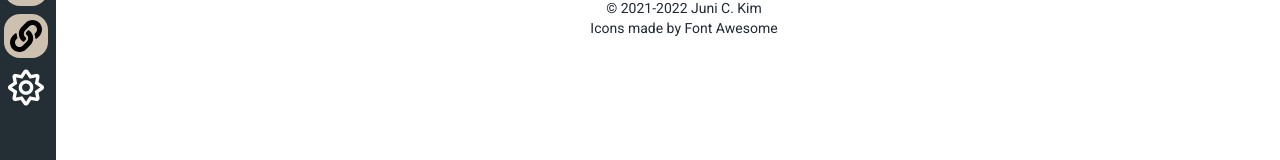
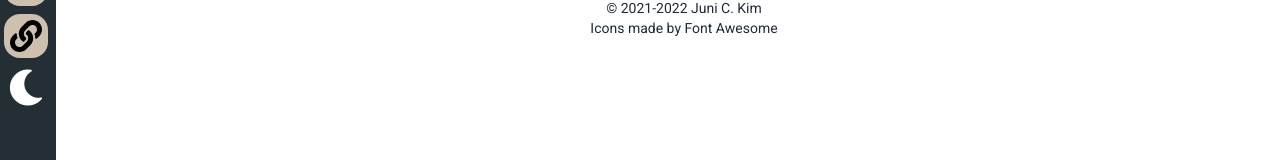
Before and after one commit to Tennis-Ball/Personal-Website-v3, a Vue app: page / in a window 1280 px wide. Shown: the part 494-654 px from the top of the page. Built offline with nearby package versions, Linux system fonts and the light colour scheme; what particles.vue3 would draw is missing.

Commit message:
darkmode icon changed

```diff
--- a/src/components/Darkmode.vue
+++ b/src/components/Darkmode.vue
@@ -24,7 +24,7 @@ const flip = () => {
 		v-bind:class="$props.class + ' ' + 'sm:text-4xl text-3xl text-white'"
 		@click="flip()"
 	>
-		<i class="far fa-sun" v-if="!darkmode"></i>
-		<i class="far fa-moon" v-else></i>
+		<i class="far fa-moon" v-if="darkmode"></i>
+		<i class="fas fa-moon" v-else></i>
 	</button>
 </template>
```
